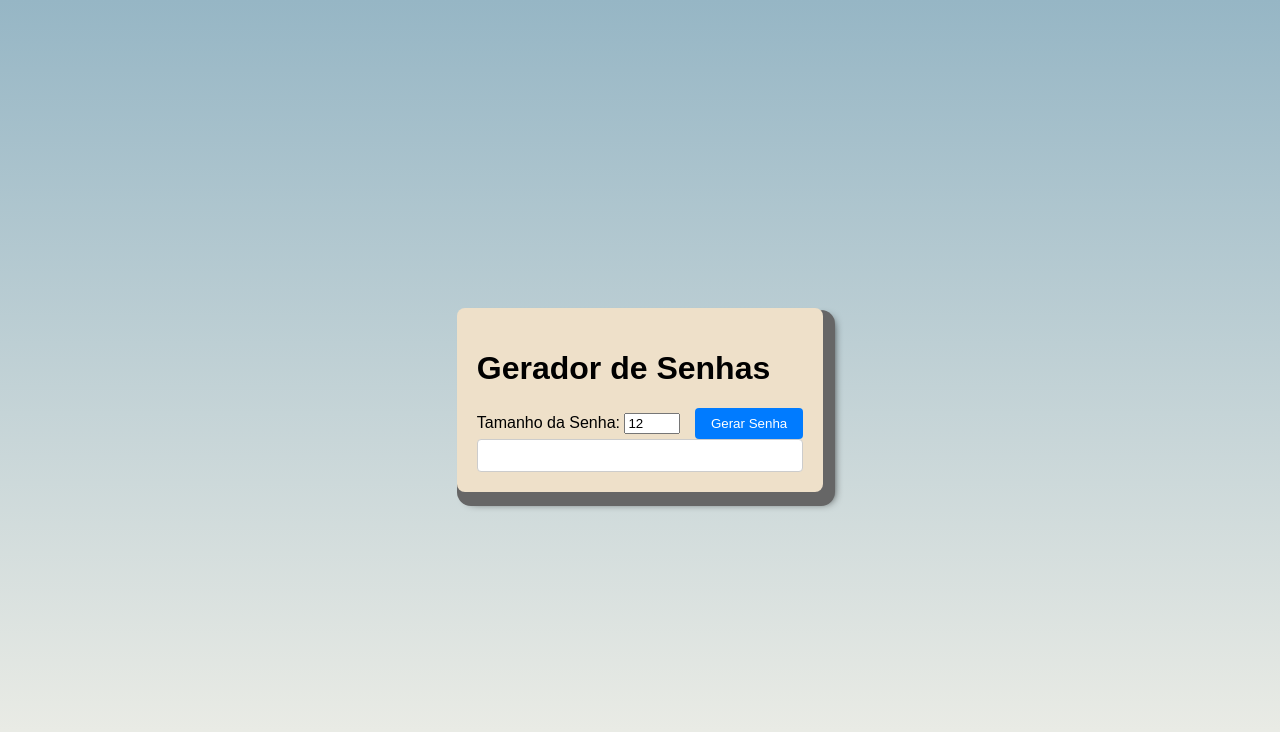
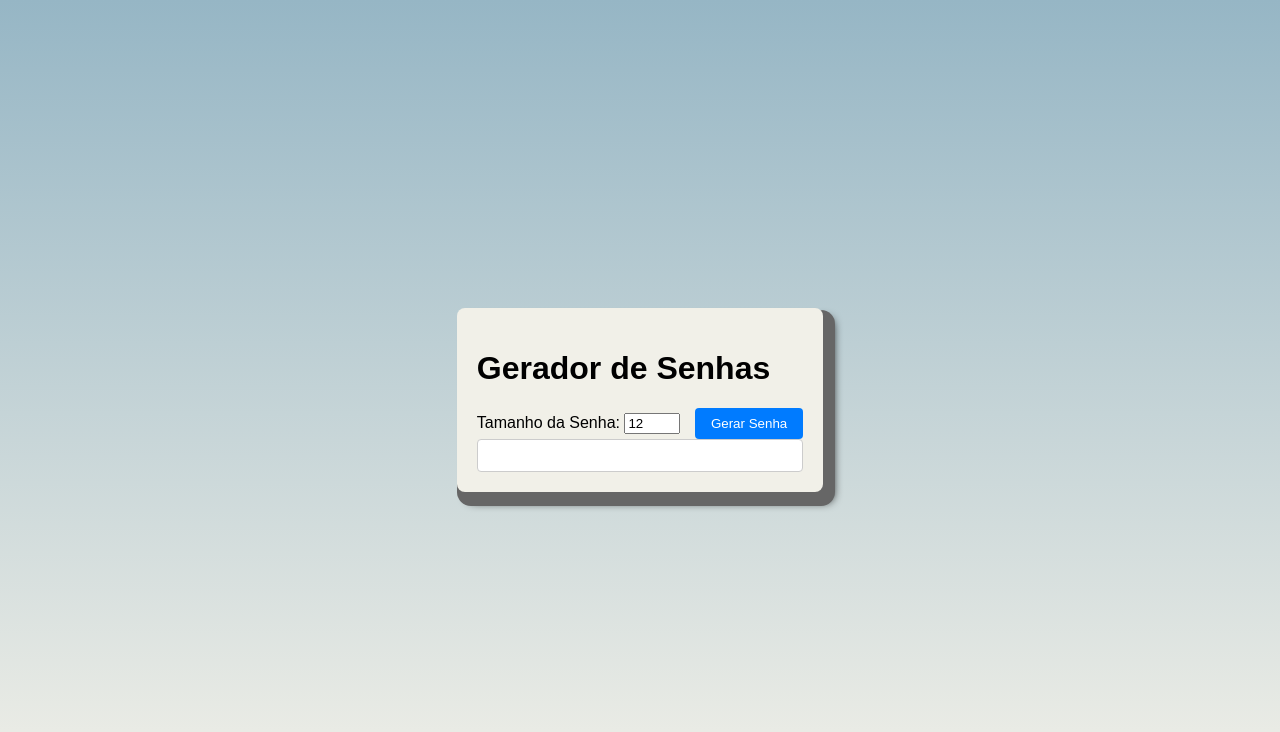
Before and after one commit to thales32k0/password-generator, a plain HTML site: page index.html in a window 1280 px wide. Drawn offline with Linux system fonts and the light colour scheme.

Commit message:
Update styles.css

```diff
--- a/styles.css
+++ b/styles.css
@@ -9,7 +9,7 @@ body {
   }
 
   .container {
-    background-color: #EEE0C9;
+    background-color: #F1F0E8;
     border-radius: 8px;
     padding: 20px;
     box-shadow: 6px 8px 0 6px #666, 10px 10px 10px #000;
```
